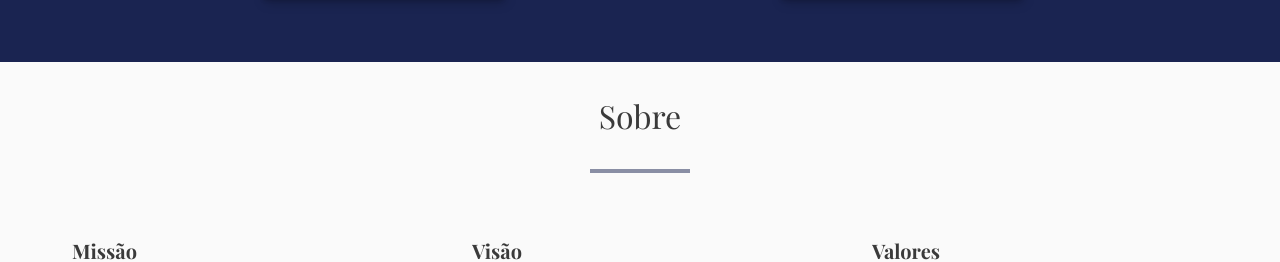
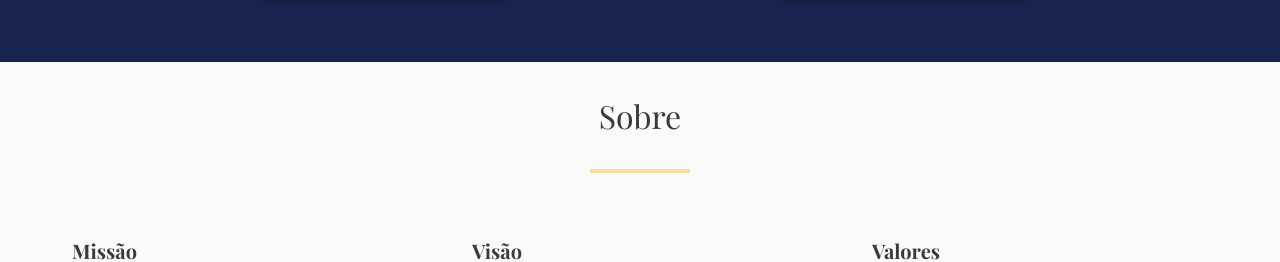
Before and after one commit to peustratt/lopes-ferreira-adv, a React (Create React App) app: page / in a window 1280 px wide. Shown: the part 1696-1958 px from the top of the page. Built offline with nearby package versions, Linux system fonts and the light colour scheme.

Commit message:
quick fix

```diff
--- a/src/components/sobre/sobre.scss
+++ b/src/components/sobre/sobre.scss
@@ -14,7 +14,7 @@
             display: block;
             width: 100px;
             height: 4px;
-            background: $mainColor;
+            background: $secondaryColor;
             opacity: .5;
             margin: 1em auto;
         }
```
